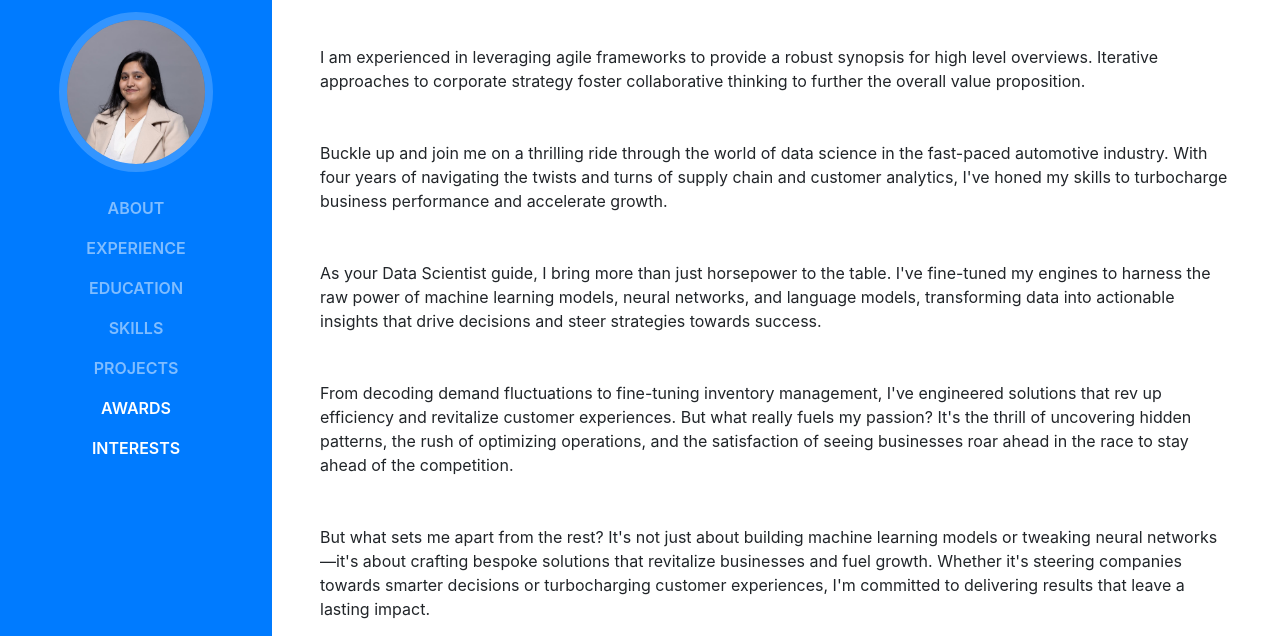
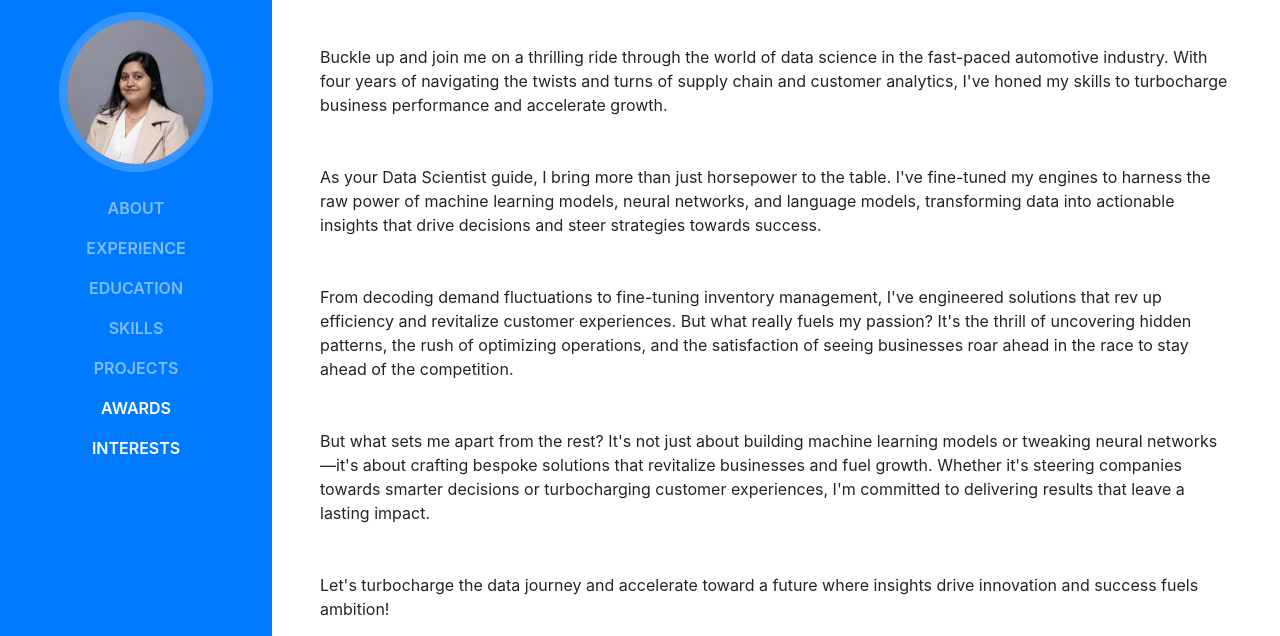
Before and after one commit to khyatis10/khyati-sharma.github.io, a website with bundled scripts: page index.html in a window 1280 px wide. Shown: the part 164-800 px from the top of the page. Built offline with nearby package versions, Linux system fonts and the light colour scheme; a web font is replaced by a local one.

```diff
--- a/index.html
+++ b/index.html
@@ -74,15 +74,11 @@
           <div class="subheading mb-5">3390 Stratford RD NE · Atlanta, GA 30326 · (404) 390-5306 ·
             <a href="mailto:name@email.com">sharmak9610@gmail.com</a>
           </div>
-          <p class="mb-5">I am experienced in leveraging agile frameworks to provide a robust synopsis for high level overviews. Iterative approaches to corporate strategy foster collaborative thinking to further the overall value proposition.</p>
+
           <p class="mb-5">Buckle up and join me on a thrilling ride through the world of data science in the fast-paced automotive industry. With four years of navigating the twists and turns of supply chain and customer analytics, I've honed my skills to turbocharge business performance and accelerate growth.</p>
-
           <p class="mb-5">As your Data Scientist guide, I bring more than just horsepower to the table. I've fine-tuned my engines to harness the raw power of machine learning models, neural networks, and language models, transforming data into actionable insights that drive decisions and steer strategies towards success.</p>
-
           <p class="mb-5">From decoding demand fluctuations to fine-tuning inventory management, I've engineered solutions that rev up efficiency and revitalize customer experiences. But what really fuels my passion? It's the thrill of uncovering hidden patterns, the rush of optimizing operations, and the satisfaction of seeing businesses roar ahead in the race to stay ahead of the competition.</p>
-
           <p class="mb-5">But what sets me apart from the rest? It's not just about building machine learning models or tweaking neural networks—it's about crafting bespoke solutions that revitalize businesses and fuel growth. Whether it's steering companies towards smarter decisions or turbocharging customer experiences, I'm committed to delivering results that leave a lasting impact.</p>
-
           <p class="mb-5">Let's turbocharge the data journey and accelerate toward a future where insights drive innovation and success fuels ambition!</p>
 
           <ul class="list-inline list-social-icons mb-0">
```
Also changed, not shown: css/resume.min.css (+1 -1 lines).
